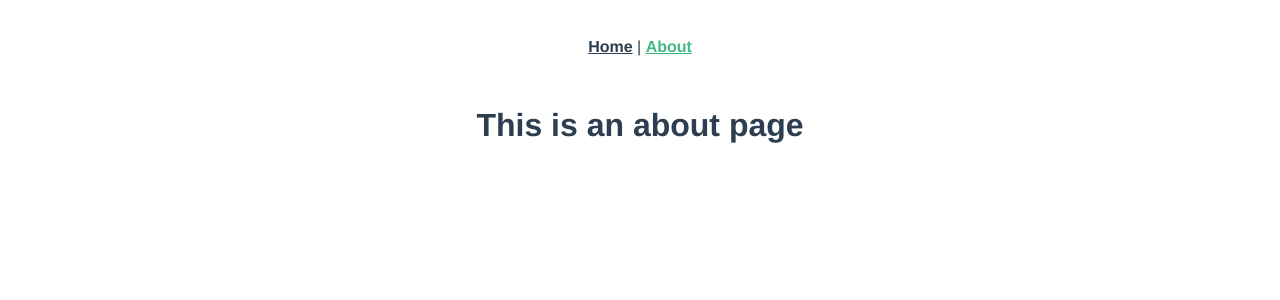
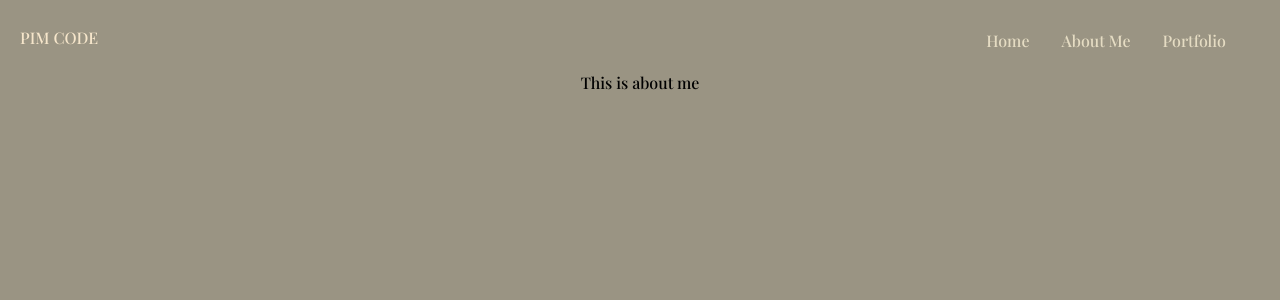
Before and after one commit to Malao-Ang/Portfolio.vue, a Vue app: page /about in a window 1280 px wide. Shown: the top 300 px of the page. Built offline with nearby package versions, Linux system fonts and the light colour scheme.

Commit message:
Add home port and about me

```diff
--- a/src/App.vue
+++ b/src/App.vue
@@ -1,32 +1,71 @@
 <template>
+
   <div id="app">
     <div id="nav">
-      <router-link to="/">Home</router-link> |
-      <router-link to="/about">About</router-link>
+      <header>
+        <ul>
+          <li class="logo">PIM CODE</li>
+          <li><router-link to="/port">Portfolio</router-link></li>
+          <li><router-link to="/about">About Me </router-link></li>
+          <li><router-link to="/">Home </router-link></li>
+        </ul>
+      </header>
+
+        <!-- <li><router-link to="/">Home </router-link></li>
+        <li><router-link to="/about">About Me </router-link> </li> -->
+
     </div>
     <router-view/>
   </div>
 </template>
 
 <style>
-#app {
-  font-family: Avenir, Helvetica, Arial, sans-serif;
-  -webkit-font-smoothing: antialiased;
-  -moz-osx-font-smoothing: grayscale;
-  text-align: center;
-  color: #2c3e50;
+@import url('https://fonts.googleapis.com/css2?family=Playfair+Display:wght@500&display=swap');
+
+*{
+  background-color: rgb(154, 148, 131);
+}
+#app{
+  font-family: 'Playfair Display', serif;
+}
+li {
+  display: inline;
+  float: right;
+}
+.logo{
+  margin-top: 11px;
+  margin-left: 12px;
+  display: inline;
+  float: left;
+  color:#F6E6CB;
+}
+/* a {
+  display: block;
+  padding: 10px;
+  margin: 0;
+  background-color: rgb(154, 148, 131);
+} */
+ul {
+  list-style-type: none;
+  margin-right: 30px;
+  padding: 0;
+  overflow: hidden;
 }
 
-#nav {
-  padding: 30px;
+li a {
+   display: block;
+  color: rgb(229, 220, 195);
+  text-align: center;
+  padding: 14px 16px;
+  text-decoration: none;
 }
 
-#nav a {
-  font-weight: bold;
-  color: #2c3e50;
+
+/* Change the link color to #111 (black) on hover */
+li a:hover {
+  background-color: rgb(170, 164, 146);
 }
-
-#nav a.router-link-exact-active {
-  color: #42b983;
-}
+/* header li router-link{
+  transform: all 0.3s ease 0s;
+} */
 </style>
--- a/src/components/HelloWorld.vue
+++ b/src/components/HelloWorld.vue
@@ -1,33 +1,6 @@
 <template>
   <div class="hello">
     <h1>{{ msg }}</h1>
-    <p>
-      For a guide and recipes on how to configure / customize this project,<br>
-      check out the
-      <a href="https://cli.vuejs.org" target="_blank" rel="noopener">vue-cli documentation</a>.
-    </p>
-    <h3>Installed CLI Plugins</h3>
-    <ul>
-      <li><a href="https://github.com/vuejs/vue-cli/tree/dev/packages/%40vue/cli-plugin-babel" target="_blank" rel="noopener">babel</a></li>
-      <li><a href="https://github.com/vuejs/vue-cli/tree/dev/packages/%40vue/cli-plugin-router" target="_blank" rel="noopener">router</a></li>
-      <li><a href="https://github.com/vuejs/vue-cli/tree/dev/packages/%40vue/cli-plugin-vuex" target="_blank" rel="noopener">vuex</a></li>
-    </ul>
-    <h3>Essential Links</h3>
-    <ul>
-      <li><a href="https://vuejs.org" target="_blank" rel="noopener">Core Docs</a></li>
-      <li><a href="https://forum.vuejs.org" target="_blank" rel="noopener">Forum</a></li>
-      <li><a href="https://chat.vuejs.org" target="_blank" rel="noopener">Community Chat</a></li>
-      <li><a href="https://twitter.com/vuejs" target="_blank" rel="noopener">Twitter</a></li>
-      <li><a href="https://news.vuejs.org" target="_blank" rel="noopener">News</a></li>
-    </ul>
-    <h3>Ecosystem</h3>
-    <ul>
-      <li><a href="https://router.vuejs.org" target="_blank" rel="noopener">vue-router</a></li>
-      <li><a href="https://vuex.vuejs.org" target="_blank" rel="noopener">vuex</a></li>
-      <li><a href="https://github.com/vuejs/vue-devtools#vue-devtools" target="_blank" rel="noopener">vue-devtools</a></li>
-      <li><a href="https://vue-loader.vuejs.org" target="_blank" rel="noopener">vue-loader</a></li>
-      <li><a href="https://github.com/vuejs/awesome-vue" target="_blank" rel="noopener">awesome-vue</a></li>
-    </ul>
   </div>
 </template>
 
@@ -42,18 +15,5 @@ export default {
 
 <!-- Add "scoped" attribute to limit CSS to this component only -->
 <style scoped>
-h3 {
-  margin: 40px 0 0;
-}
-ul {
-  list-style-type: none;
-  padding: 0;
-}
-li {
-  display: inline-block;
-  margin: 0 10px;
-}
-a {
-  color: #42b983;
-}
+
 </style>
--- /dev/null
+++ b/src/components/home.vue
@@ -0,0 +1,37 @@
+<template>
+    <div class="topic">
+        <p class="title1">W e l c o m e</p>
+        <p class="title2">to</p>
+        <p class="title3">M y&nbsp;&nbsp; H o m e P a g e</p>
+    </div>
+</template>
+
+<script>
+export default {
+}
+</script>
+
+<style>
+.topic{
+    display:block;
+    text-align:center;
+    line-height:0.3;
+}
+.title1{
+    font-size:100px;
+    color:rgb(246, 230, 203);
+    font-weight:bold;
+    margin-bottom:0;
+}
+.title2{
+    margin-bottom:0;
+    font-size:90px;
+    color:rgb(246, 230, 203);
+    font-weight:bold;
+}
+.title3{
+    font-size:100px;
+    color:rgb(246, 230, 203);
+    font-weight:bold;
+}
+</style>
--- a/src/router/index.js
+++ b/src/router/index.js
@@ -17,7 +17,12 @@ const routes = [
     // this generates a separate chunk (about.[hash].js) for this route
     // which is lazy-loaded when the route is visited.
     component: () => import(/* webpackChunkName: "about" */ '../views/About.vue')
-  }
+  },
+  {
+    path:'/port',
+    name: 'Port',
+    component: () => import(/* webpackChunkName: "port"*/'../views/Portfolio.vue')
+  },
 ]
 
 const router = new VueRouter({
--- a/src/views/About.vue
+++ b/src/views/About.vue
@@ -1,5 +1,20 @@
 <template>
-  <div class="about">
-    <h1>This is an about page</h1>
+  <div class="topic">
+    <p>This is about me</p>
   </div>
 </template>
+
+<script>
+import home from '../components/home.vue'
+
+export default {
+  name: 'Home',
+  components: {
+    home
+  }
+}
+</script>
+
+<style>
+
+</style>
--- a/src/views/Home.vue
+++ b/src/views/Home.vue
@@ -1,18 +1,19 @@
 <template>
-  <div class="home">
-    <img alt="Vue logo" src="../assets/logo.png">
-    <HelloWorld msg="Welcome to Your Vue.js App"/>
+  <div class="homepage">
+    <home/>
+    <router-view></router-view>
   </div>
 </template>
 
 <script>
 // @ is an alias to /src
-import HelloWorld from '@/components/HelloWorld.vue'
+// import HelloWorld from '@/components/HelloWorld.vue'
+import home from '../components/home.vue'
 
 export default {
   name: 'Home',
   components: {
-    HelloWorld
+    home
   }
 }
 </script>
--- /dev/null
+++ b/src/views/Portfolio.vue
@@ -0,0 +1,3 @@
+<template>
+    <h1>This is Portfolio</h1>
+</template>
```
Also changed, not shown: src/images/PimCode.png (added).
